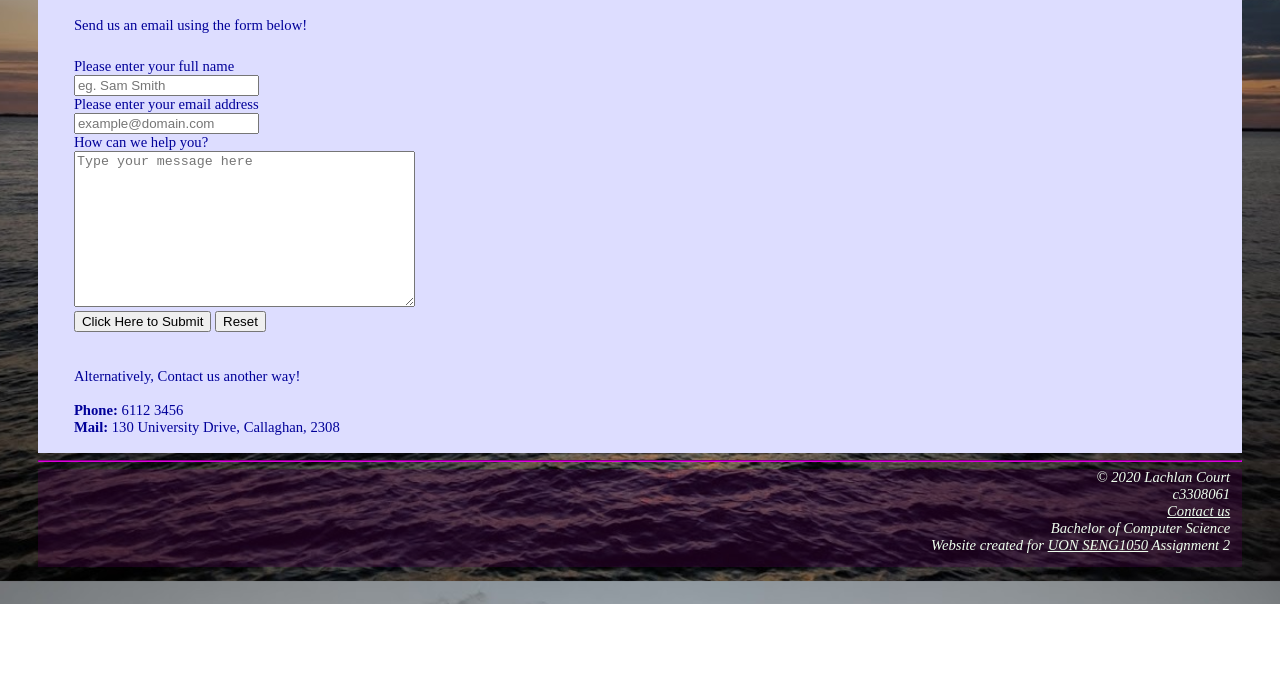
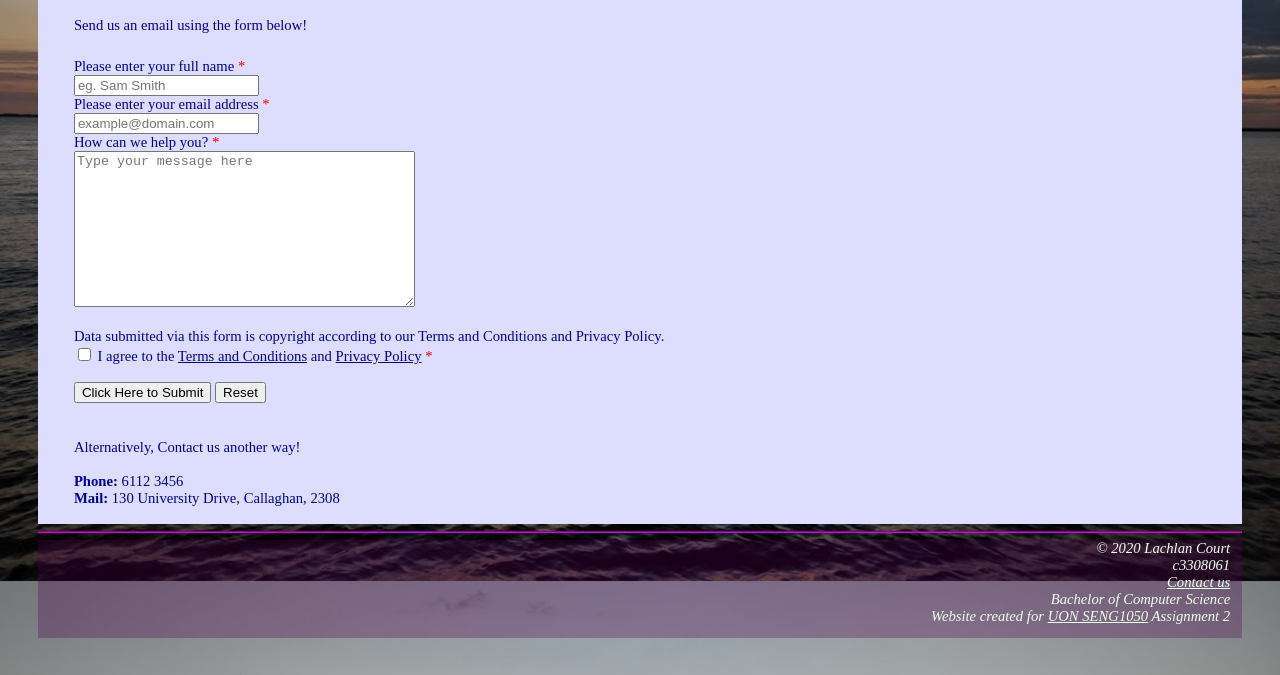
Before and after one commit to LachlanCourt/seng1050_a2, a plain HTML site: page contact.html in a window 1280 px wide. Shown: the part 219-894 px from the top of the page. Before the commit the page ends 823 px from the top, so only its background shows below. Drawn offline with Linux system fonts and the light colour scheme.

Commit message:
no message

```diff
--- a/contact.html
+++ b/contact.html
@@ -66,7 +66,7 @@
 
 				}
 				// Create an array of valid TLDs
-				var validDomains = ["com", "com.au", "net", "org", "gov.au"];
+				var validDomains = ["com", "com.au", "net", "org", "gov.au", "edu.au"];
 				var validDomain = false;
 				for (var i = 0; i < validDomains.length;i++)
 				{
@@ -95,6 +95,14 @@
 					alert("Message cannot be empty");
 					return false;
 				}
+
+				// Check legal agreement
+				if (!document.getElementById("legalAgreement").checked)
+				{
+					alert("Please agree to our Terms and Conditions and Privacy Policy");
+					return false;
+				}
+
 				return true;
 			}
 		  </script>
@@ -162,20 +170,34 @@
 				<input type="hidden" name="_recipient" value="guest1@cs.wellesley.edu">
 
 				<div>
-					<label for="yourname">Please enter your full name</label><br/>
+					<label for="yourname">Please enter your full name</label>
+					<span class="basicFormatting" id="requiredForm">*</span>
+					<br/>
 					<input type="text" placeholder="eg. Sam Smith" name="yourname" id="yourname">
 				</div>
 
 				<div>
-					<label for="email">Please enter your email address</label><br/>
+					<label for="email">Please enter your email address</label>
+					<span class="basicFormatting" id="requiredForm">*</span>
+					<br/>
 					<input type="text" placeholder="example@domain.com" name="email" id="email">
 				</div>
 
 				<div>
-					<label for="message">How can we help you?</label><br/>
+					<label for="message">How can we help you?</label>
+					<span class="basicFormatting" id="requiredForm">*</span>
+					<br/>
 					<textarea rows="10" cols="40" placeholder="Type your message here" name="message" id="message"></textarea>
 				</div>
 
+				<div>
+				<br/>
+					Data submitted via this form is copyright according to our Terms and Conditions and Privacy Policy. <br/>
+					<input type="checkbox" name="legalAgreement" value="yes" id="legalAgreement">
+					I agree to the <a href="termsandconditions.html" class="externalURL">Terms and Conditions</a> and <a href="privacy.html" class="externalURL">Privacy Policy</a>
+					<span class="basicFormatting" id="requiredForm">*</span>
+				</div>
+				<br/>
 				<input type="submit" value="Click Here to Submit">
 				<input type="reset">
 			</form>
```
